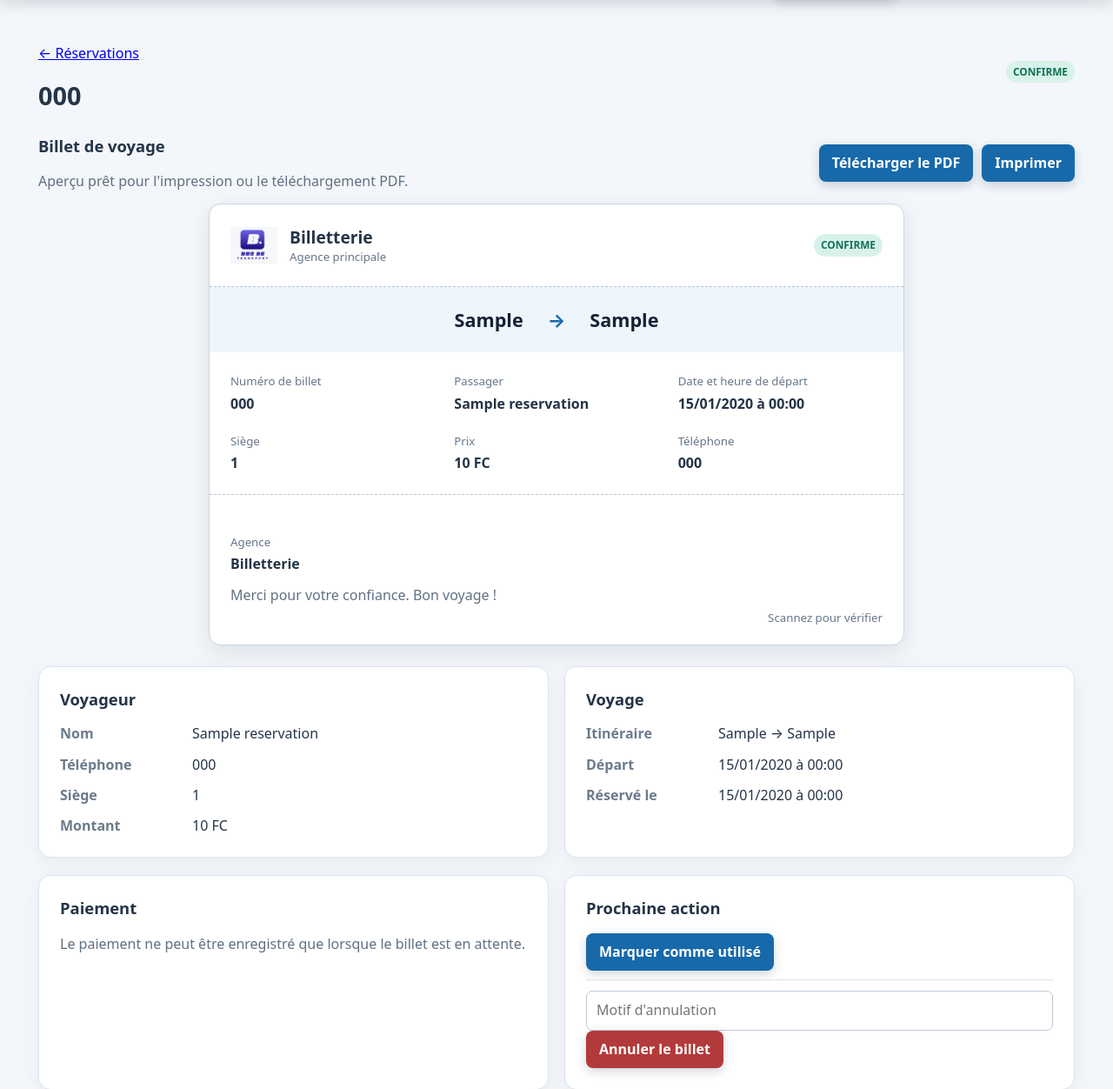
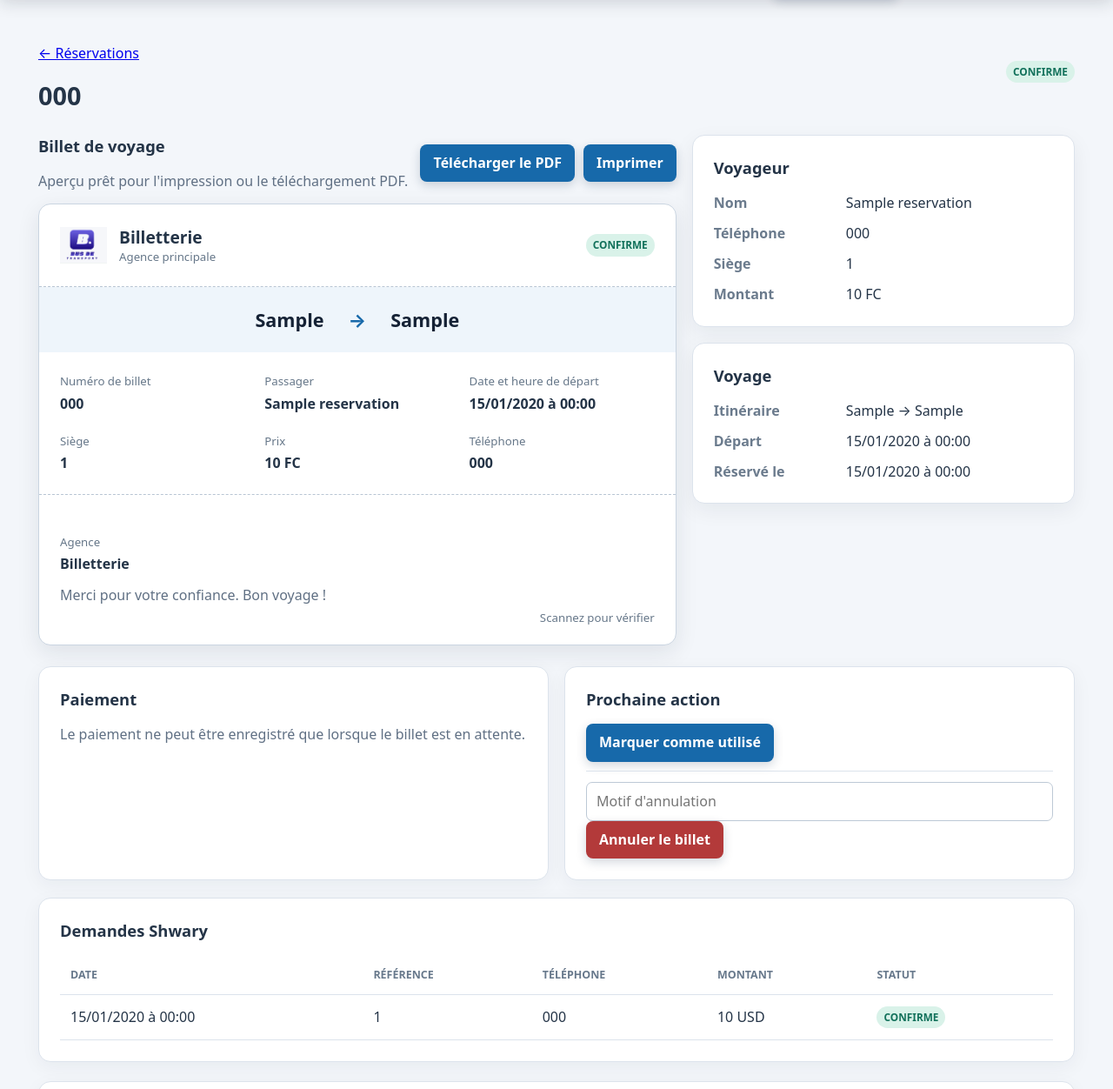
Before and after one commit to Tiky76/monlogiciel, a Flask app: page /reservations/1 in a window 1280 px wide. Shown: the part 70-1322 px from the top of the page at 87% size. Run offline with Flask 3, Linux system fonts and the light colour scheme; the visitor is signed in with stand-in values (Sample User, id 1); tables that the repository leaves empty hold one stand-in row (values such as "Sample post").

Commit message:
Place le billet a cote du voyageur

```diff
--- a/static/style.css
+++ b/static/style.css
@@ -75,8 +75,10 @@ dd { margin:0; }
 .settings-save { justify-self:start; }
 .settings-user-button { margin-top:16px; }
 .ticket-section { margin-top:24px; }
-.ticket-section-main { margin-bottom:24px; }
-.reservation-info-after-ticket { margin-top:0; }
+.reservation-ticket-layout { display:grid; grid-template-columns:minmax(0,1.25fr) minmax(280px,.75fr); gap:18px; align-items:start; margin-bottom:24px; }
+.ticket-preview-panel .ticket { max-width:none; }
+.reservation-side-panel { display:grid; gap:18px; }
+.reservation-side-panel .card { box-shadow:0 8px 24px #15223510; }
 .ticket-heading { display:flex; align-items:center; justify-content:space-between; margin-bottom:14px; }
 .ticket-heading p { margin:4px 0 0; }
 .ticket { max-width:800px; margin:auto; background:#fff; border:1px solid #cad5e1; border-radius:14px; overflow:hidden; box-shadow:0 8px 26px #15223518; }
@@ -115,6 +117,7 @@ dd { margin:0; }
   header { padding:14px 5%; display:block; }
   nav { margin-top:12px; gap:10px; font-size:.85rem; flex-wrap:wrap; }
   .stats, .two-columns { grid-template-columns:1fr; }
+  .reservation-ticket-layout { grid-template-columns:1fr; }
   .dashboard-grid { grid-template-columns:1fr; }.report-filters,.report-summary { grid-template-columns:1fr; }
   .reservation-filters { grid-template-columns:1fr; }.manifest-meta { display:grid; gap:6px; }
   .scanner-grid { grid-template-columns:1fr; }.camera-box { min-height:320px; }.manual-scan { grid-template-columns:1fr; }
@@ -135,6 +138,8 @@ dd { margin:0; }
   body:not(.receipt-page):not(.reports-page) > header, body:not(.receipt-page):not(.reports-page) > .site-footer, body:not(.receipt-page):not(.reports-page) main > :not(.ticket-section), .ticket-heading { display:none!important; }
   main { max-width:none; margin:0; padding:0; }
   .ticket-section { margin:0; }
+  .reservation-ticket-layout { display:block; }
+  .reservation-side-panel { display:none!important; }
   .ticket { max-width:100%; border:1px solid #777; box-shadow:none; break-inside:avoid; }
   .ticket-80mm { width:80mm; margin:auto; }
   .receipt-page header, .receipt-page .receipt-actions { display:none!important; }.receipt-page .receipt { max-width:100%; border:0; box-shadow:none; }
--- a/templates/reservation_detail.html
+++ b/templates/reservation_detail.html
@@ -10,7 +10,8 @@
   <span class="badge {{ reservation.status|lower }}">{{ reservation.status|replace('_', ' ') }}</span>
 </div>
 
-<section class="ticket-section ticket-section-main">
+<div class="ticket-section reservation-ticket-layout">
+  <section class="ticket-preview-panel">
     <div class="ticket-heading">
       <div>
         <h2>Billet de voyage</h2>
@@ -53,7 +54,7 @@
     </article>
   </section>
 
-<div class="two-columns reservation-info-after-ticket">
+  <aside class="reservation-side-panel">
     <section class="card">
       <h2>Voyageur</h2>
       <dl>
@@ -72,6 +73,7 @@
         <dt>Réservé le</dt><dd>{{ reservation.created_at|datefr }}</dd>
       </dl>
     </section>
+  </aside>
 </div>
 
 <div class="two-columns">
```
Lines whose indentation alone changed are shown as unchanged.
